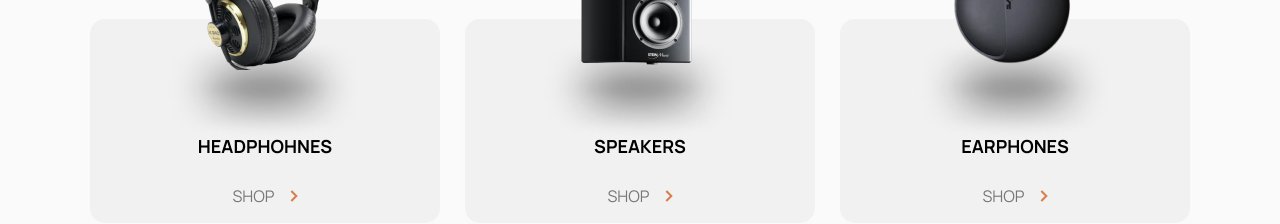
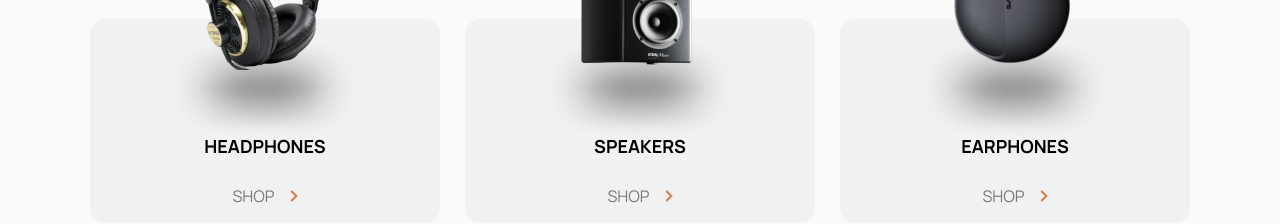
Before and after one commit to J-Richter-91/Audiophile-React, a React app in the folder Audiophile/: page / in a window 1280 px wide. Shown: the part 960-1184 px from the top of the page. Built offline with nearby package versions, Linux system fonts and the light colour scheme; the HTML template or start-up script is replaced by a standard one.

Commit message:
Update ProductRow.jsx

```diff
--- a/Audiophile/src/Components/ProductRow.jsx
+++ b/Audiophile/src/Components/ProductRow.jsx
@@ -13,7 +13,7 @@ export default function ProductRow(){
       className="navigation-shadow"
       src='/Shared/shadow.png'
       alt='shadow' />
-      <h1 className="navigation-title">HEADPHOHNES</h1>
+      <h1 className="navigation-title">HEADPHONES</h1>
       <div className="shop-row">
         <Link to='/products/headphones'  className="navigation-btn">SHOP</Link>
         <img alt='arrow' src='/Shared/icon-arrow-right.svg' />
```
